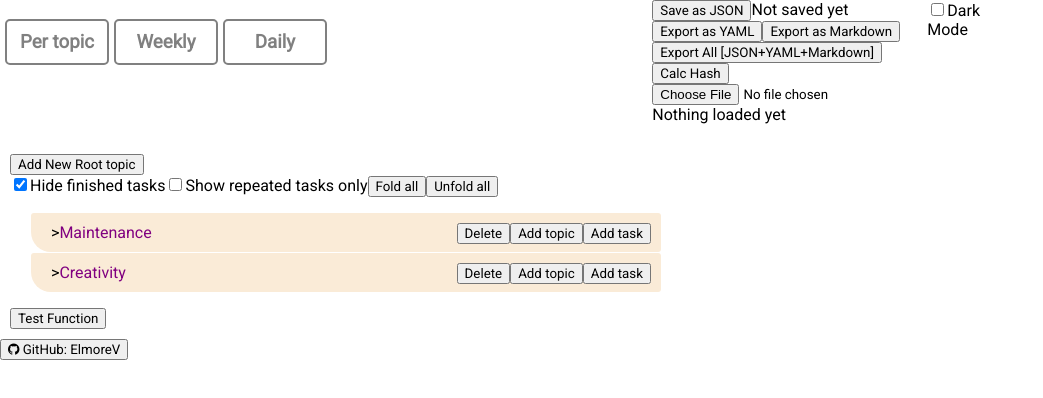
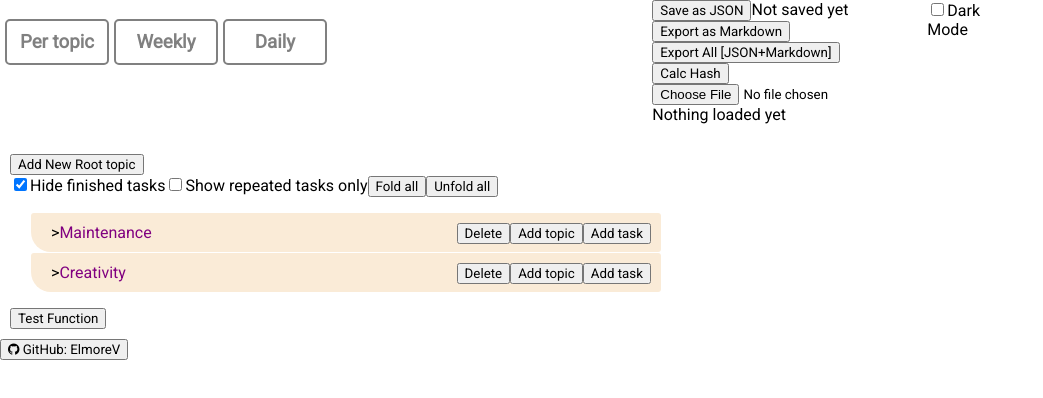
Before and after one commit to ElmoreV/TaskPlanner_javareact, a React (Create React App) app: page / in a window 1280 px wide. Shown: the top 398 px of the page, without its empty margins (0-1043 px from the left). Built offline with nearby package versions, Linux system fonts and the light colour scheme.

Commit message:
Remove the YAML export link

```diff
--- a/src/ImportExport.js
+++ b/src/ImportExport.js
@@ -489,10 +489,12 @@ const ImportExport = (props) => {
         const jsonBlob = new Blob([jsonContent], { type: "application/json" });
         const MarkdownContent = buildMarkdownRecursive(topics, tasks, 0)
         const markdownBlob = new Blob([MarkdownContent], { type: "text/markdown" });
-        const YAMLcontent = buildYAML_r(topics, tasks, 0)
-        const yamlBlob = new Blob([YAMLcontent], { type: "text/yaml" });
-        const blobs = [jsonBlob, markdownBlob, yamlBlob]
-        const extensions = ['.json', '.md', '.yaml']
+        // const YAMLcontent = buildYAML_r(topics, tasks, 0)
+        // const yamlBlob = new Blob([YAMLcontent], { type: "text/yaml" });
+        // const blobs = [jsonBlob, markdownBlob, yamlBlob]
+        // const extensions = ['.json', '.md', '.yaml']
+        const blobs = [jsonBlob, markdownBlob]
+        const extensions = ['.json', '.md']
         var a = document.createElement("a");
         a.setAttribute("download", null)
         a.style.display = 'none';
@@ -525,13 +527,13 @@ const ImportExport = (props) => {
 
 
     return (
-        <div>
+        <div className="importExport">
             <button onClick={exportjson}>Save as JSON</button>{savedTaskHash ? (
                 mutatedSinceSave ? "Unsaved changes" : "Unchanged") : "Not saved yet"}
 
-            <button onClick={exportYAML}>Export as YAML</button>
+            {/* <button onClick={exportYAML}>Export as YAML</button> */}
             <button onClick={exportMarkdown}> Export as Markdown</button>
-            <button onClick={exportAll}> Export All [JSON+YAML+Markdown]</button>
+            <button onClick={exportAll}> Export All [JSON+Markdown]</button>
             <button onClick={() => calculateHash(tasks, topics)}> Calc Hash </button>
             <input type="file"
                 ref={fileInputRef}
```
